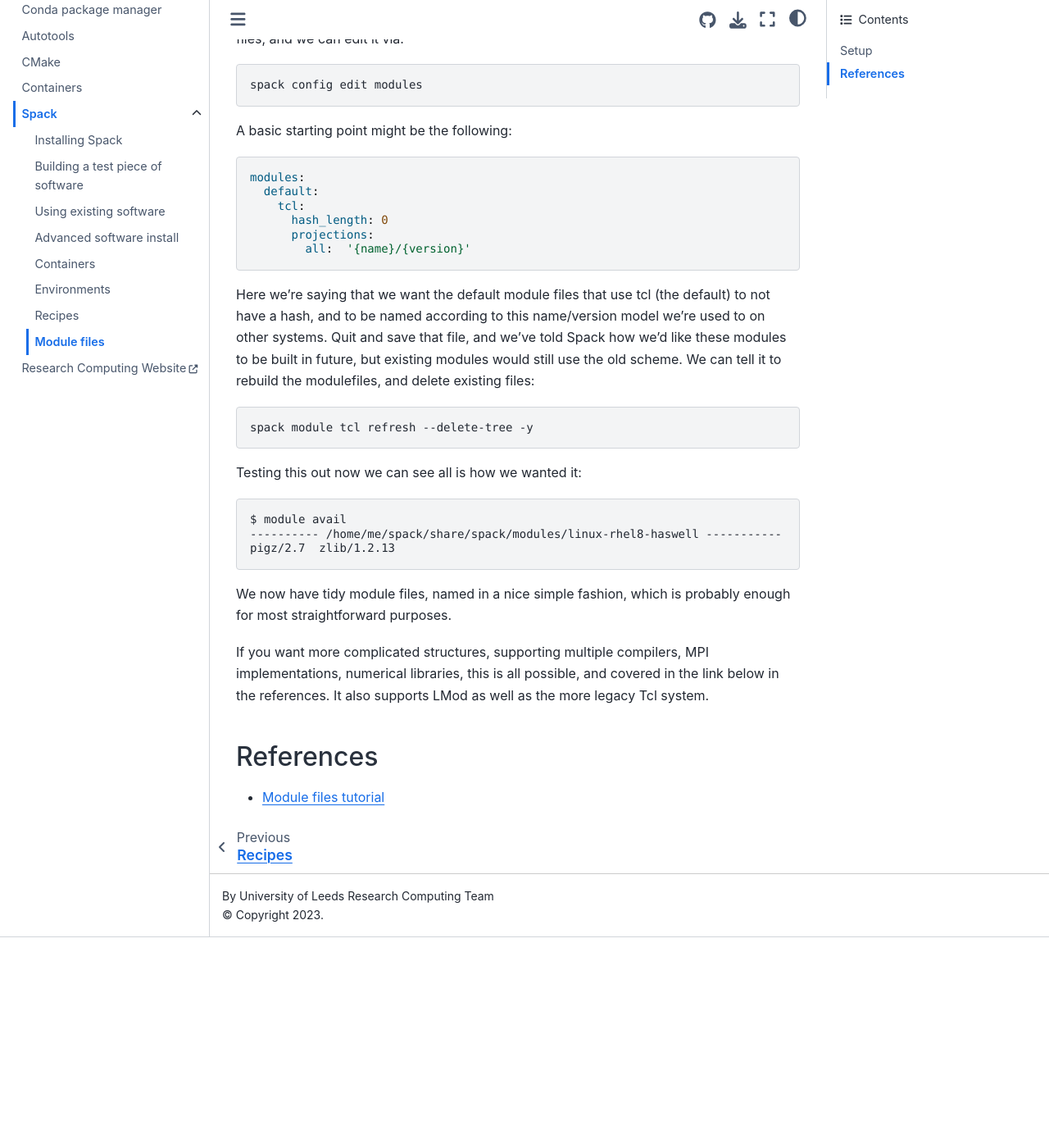
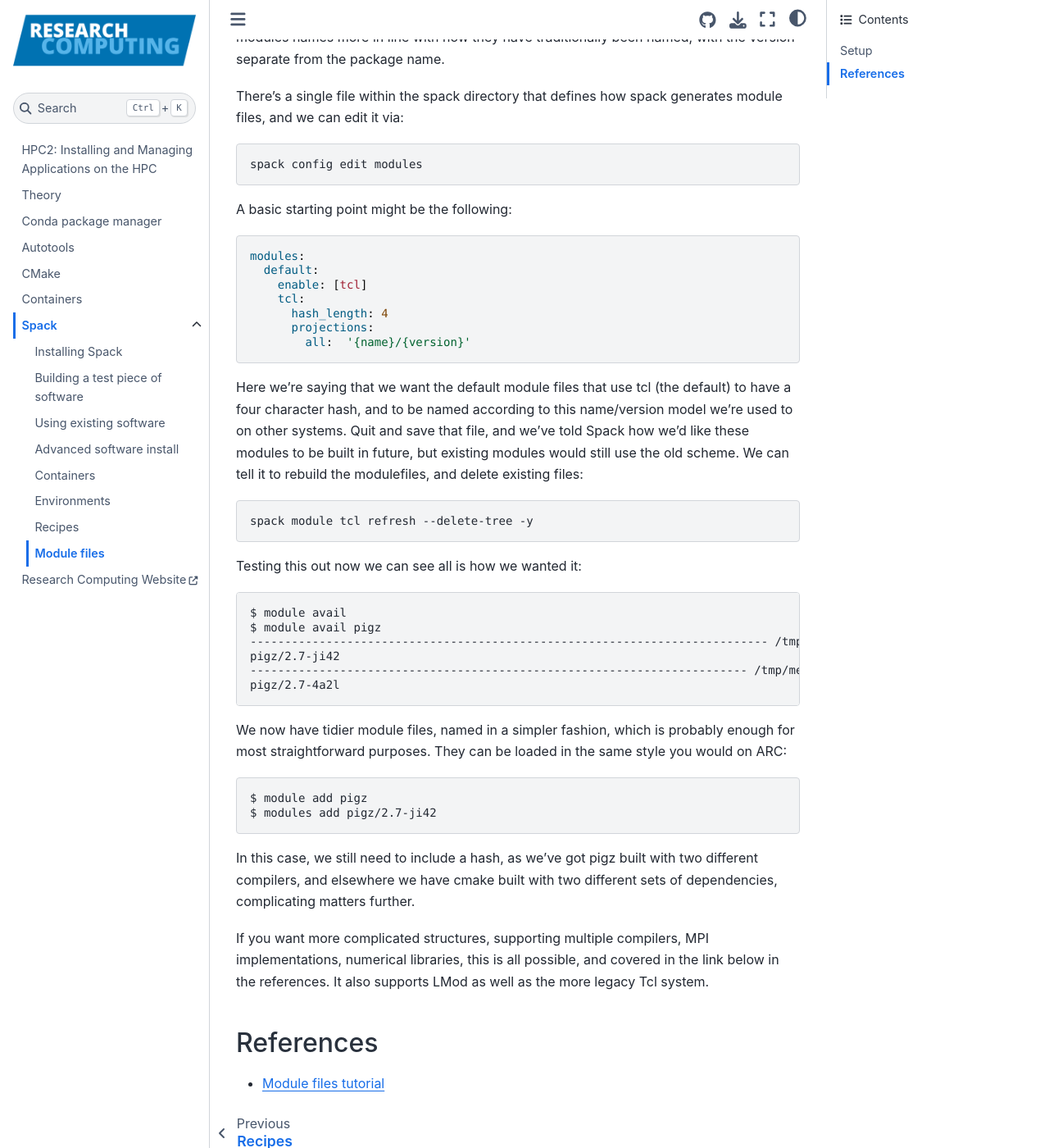
Before and after one commit to ARCTraining/hpc2-software, a Jupyter Book: the page built from book/course/spack/modules.md, in a window 1280 px wide and 1400 px high, scrolled down 1491 px. Shown: the whole window at 82% size. Built offline with Jupyter Book 1.0.4 settings and Sphinx 7.4.7 and the Sphinx Book theme 1.1.4, drawn with Linux system fonts in a browser that asks for light colours; before the commit the page ends 2634 px from its top, so only the background shows below that; some of the changed text lies outside the part shown.

Commit message:
Update modules page

````diff
--- a/book/course/spack/modules.md
+++ b/book/course/spack/modules.md
@@ -9,7 +9,8 @@ pigz 2.7
 ```
 
 Now this is different to how we load modules on ARC.  You can make Spack behave
-in the same way, should you wish.
+in the same way, should you wish, although generally we would recommend you use
+the `spack` command to load software instead.
 
 ## Setup
 
@@ -40,8 +41,12 @@ We can confirm now that we can see the module with the module command:
 
 ```bash
 $ module avail pigz
+$ module avail pigz
 
---- /tmp/me/spack/share/spack/modules/linux-centos7-skylake_avx512 ---
+--------------------------------------------------------------------------- /tmp/me/spack/share/spack/modules/linux-centos7-haswell ----------------------------------------------------------------------------
+pigz-2.7-gcc-4.8.5-ji42zlq
+
+------------------------------------------------------------------------ /tmp/me/spack/share/spack/modules/linux-centos7-skylake_avx512 ------------------------------------------------------------------------
 pigz-2.7-gcc-12.3.0-4a2l6se
 
 $ pigz --version
@@ -80,18 +85,19 @@ A basic starting point might be the following:
 ```yaml
 modules:
   default:
+    enable: [tcl]
     tcl:
-      hash_length: 0
+      hash_length: 4
       projections:
         all:  '{name}/{version}'
 ```
 
 Here we're saying that we want the default module files that use tcl (the
-default) to not have a hash, and to be named according to this name/version
-model we're used to on other systems.  Quit and save that file, and we've told
-Spack how we'd like these modules to be built in future, but existing modules
-would still use the old scheme.  We can tell it to rebuild the modulefiles, and
-delete existing files:
+default) to have a four character hash, and to be named according to this
+name/version model we're used to on other systems.  Quit and save that file,
+and we've told Spack how we'd like these modules to be built in future, but
+existing modules would still use the old scheme.  We can tell it to rebuild the
+modulefiles, and delete existing files:
 
 ```bash
 spack module tcl refresh --delete-tree -y
@@ -101,12 +107,25 @@ Testing this out now we can see all is how we wanted it:
 
 ```bash
 $ module avail
----------- /home/me/spack/share/spack/modules/linux-rhel8-haswell -----------
-pigz/2.7  zlib/1.2.13
+$ module avail pigz
+--------------------------------------------------------------------------- /tmp/me/spack/share/spack/modules/linux-centos7-haswell ----------------------------------------------------------------------------
+pigz/2.7-ji42
+------------------------------------------------------------------------ /tmp/me/spack/share/spack/modules/linux-centos7-skylake_avx512 ------------------------------------------------------------------------
+pigz/2.7-4a2l
 ```
 
-We now have tidy module files, named in a nice simple fashion, which is
-probably enough for most straightforward purposes.
+We now have tidier module files, named in a simpler fashion, which is probably
+enough for most straightforward purposes.  They can be loaded in the same style
+you would on ARC:
+
+```bash
+$ module add pigz
+$ modules add pigz/2.7-ji42
+```
+
+In this case, we still need to include a hash, as we've got pigz built with two
+different compilers, and elsewhere we have cmake built with two different sets
+of dependencies, complicating matters further.
 
 If you want more complicated structures, supporting multiple compilers, MPI
 implementations, numerical libraries, this is all possible, and covered in the
````
